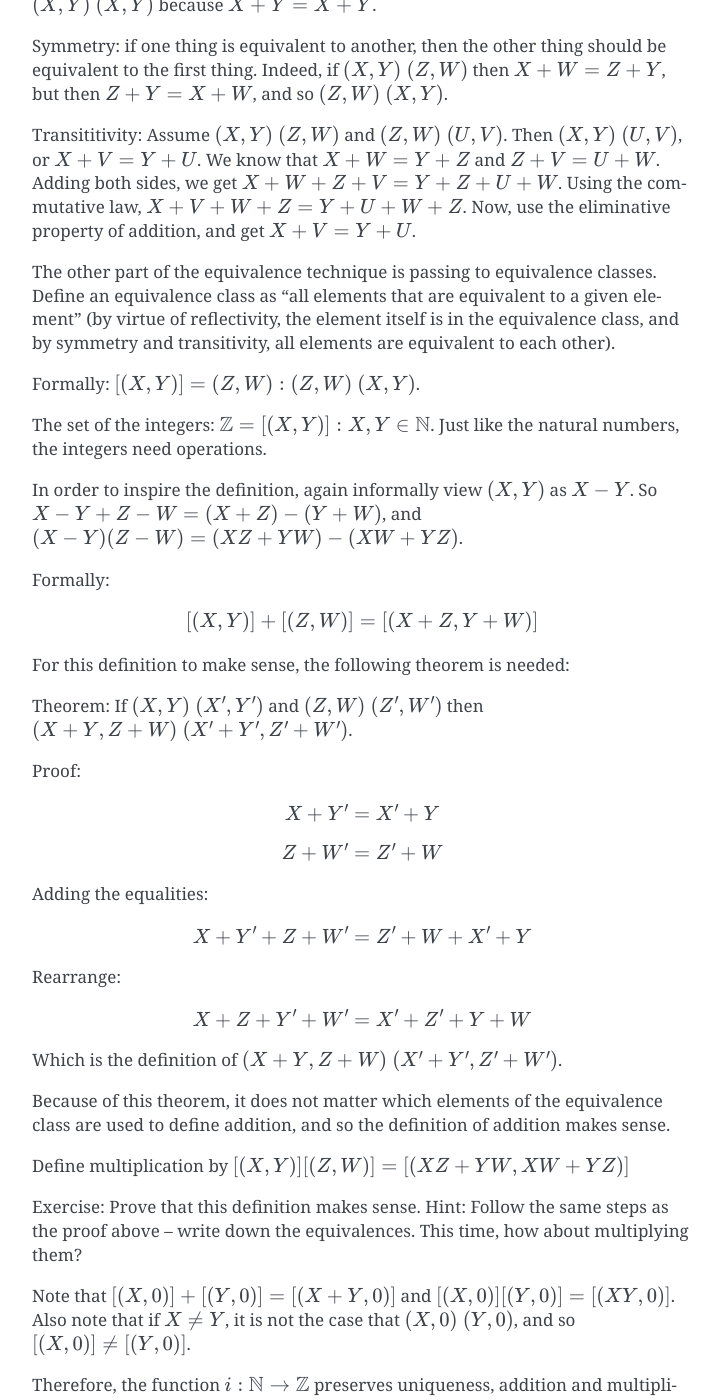
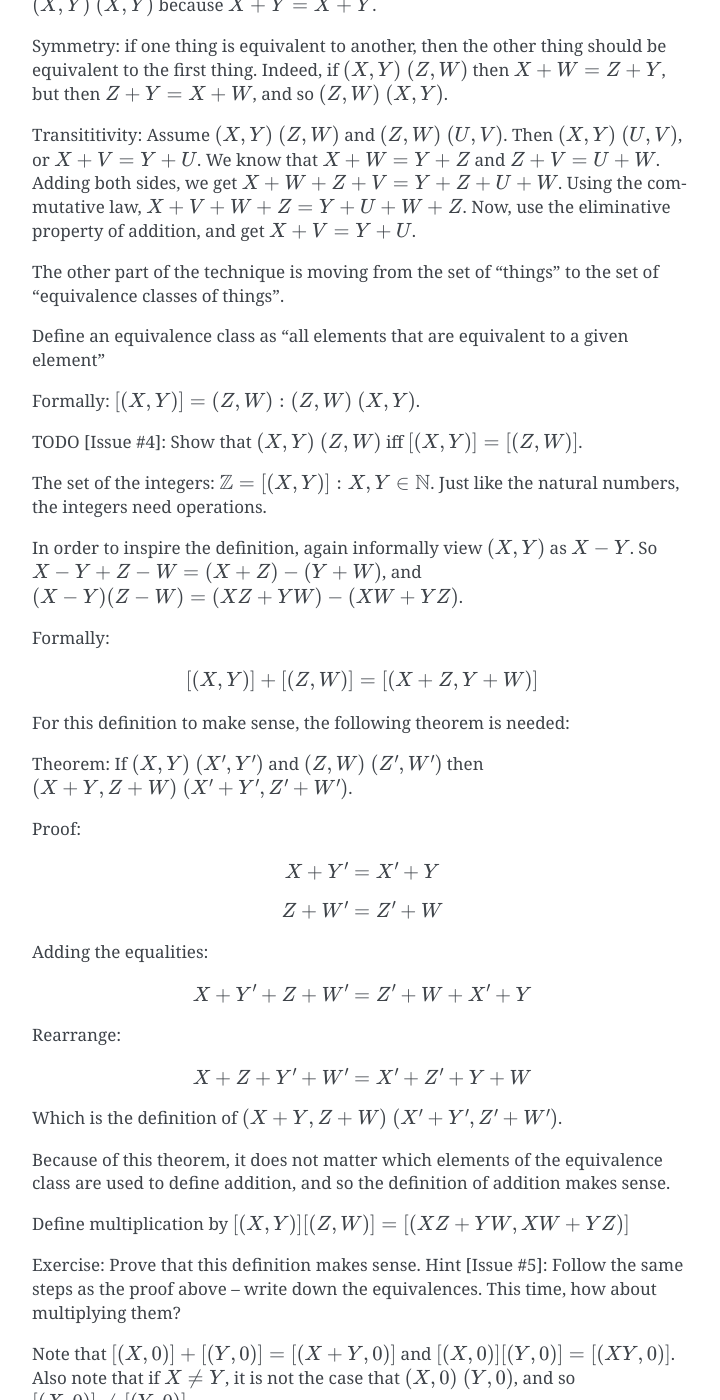
Before and after one commit to moshez/calculus101, a Sphinx documentation site: the page built from docs/integers.rst, in a window 1280 px wide and 1400 px high, scrolled down 719 px. Shown: the whole window, without its empty margins (388-1108 px from the left). Built offline with Sphinx 7.4.7, drawn with Linux system fonts in a browser that asks for light colours; the version number could not be read and is left out.

Commit message:
+more issues

```diff
--- a/docs/integers.rst
+++ b/docs/integers.rst
@@ -46,15 +46,16 @@ Using the commutative law, :math:`X+V+W+Z=Y+U+W+Z`.
 Now, use the eliminative property of addition,
 and get :math:`X+V=Y+U`.
 
-The other part of the equivalence technique is passing to equivalence classes.
+The other part of the technique is moving from the set of "things"
+to the set of "equivalence classes of things".
+
 Define an equivalence class as
 "all elements that are equivalent to a given element"
-(by virtue of reflectivity,
-the element itself is in the equivalence class,
-and by symmetry and transitivity,
-all elements are equivalent to each other).
 
 Formally: :math:`[(X,Y)]={(Z,W): (Z,W)~(X,Y)}`.
+
+TODO [Issue #4]: Show that :math:`(X,Y)~(Z,W)` iff
+:math:`[(X,Y)]=[(Z,W)]`.
 
 The set of the integers: :math:`\mathbb{Z}={[(X,Y)]: X,Y\in \mathbb{N}}`.
 Just like the natural numbers, the integers need operations.
@@ -100,7 +101,7 @@ and so the definition of addition makes sense.
 Define multiplication by :math:`[(X,Y)][(Z,W)]=[(XZ+YW,XW+YZ)]`
 
 Exercise: Prove that this definition makes sense.
-Hint: Follow the same steps as the proof above -- write down the equivalences.
+Hint [Issue #5]: Follow the same steps as the proof above -- write down the equivalences.
 This time, how about multiplying them?
 
 Note that :math:`[(X,0)]+[(Y,0)]=[(X+Y,0)]` and :math:`[(X,0)][(Y,0)]=[(XY,0)]`.
```
